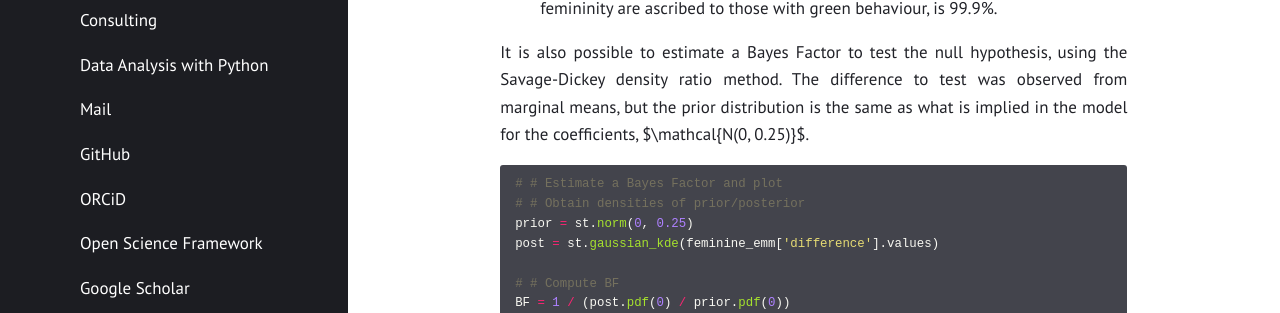
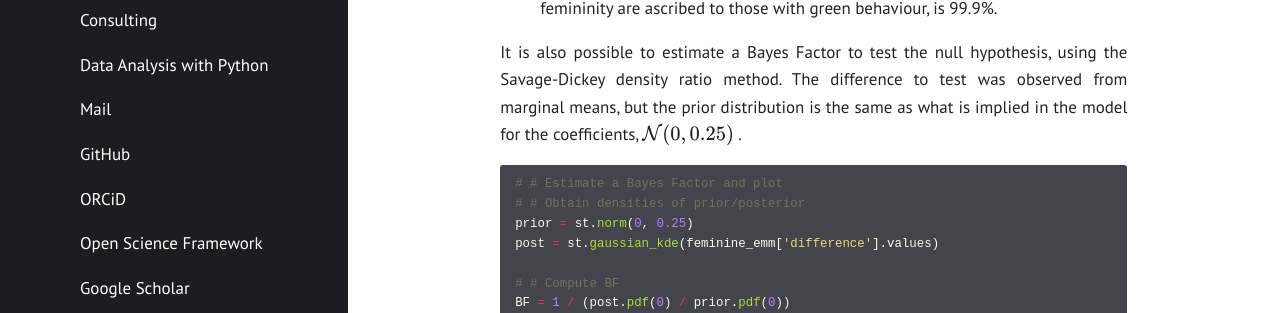
Before and after one commit to alexjonesphd/alexjonesphd.github.io, a Jekyll site: the page built from _posts/2022-07-08-Multi-100-Analysis-Project.md, in a window 1280 px wide and 900 px high, scrolled down 7438 px. Shown: the part 219-532 px from the top of the window. Built offline with Jekyll 4.4.1, drawn with Linux system fonts in a browser that asks for light colours.

````diff
--- a/_posts/2022-07-08-Multi-100-Analysis-Project.md
+++ b/_posts/2022-07-08-Multi-100-Analysis-Project.md
@@ -568,7 +568,7 @@ The posterior distribution implies:
 - the lower and upper 95% credible intervals are [0.11, 0.53], indicating effects of around a tenth of, and up to half, of a rating scale point are plausible difference sizes.
 - The probability the effect is positive - that is, the central claim of higher levels of femininity are ascribed to those with green behaviour, is 99.9%.
 
-It is also possible to estimate a Bayes Factor to test the null hypothesis, using the Savage-Dickey density ratio method. The difference to test was observed from marginal means, but the prior distribution is the same as what is implied in the model for the coefficients, $\mathcal{N(0, 0.25)}$.
+It is also possible to estimate a Bayes Factor to test the null hypothesis, using the Savage-Dickey density ratio method. The difference to test was observed from marginal means, but the prior distribution is the same as what is implied in the model for the coefficients, $$ \mathcal{N(0, 0.25)} $$ .
 
 
 ```python
````
